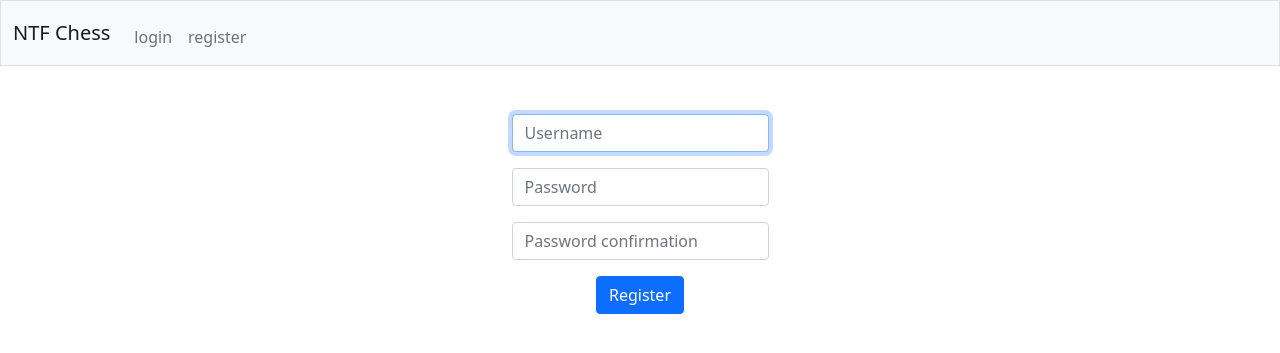
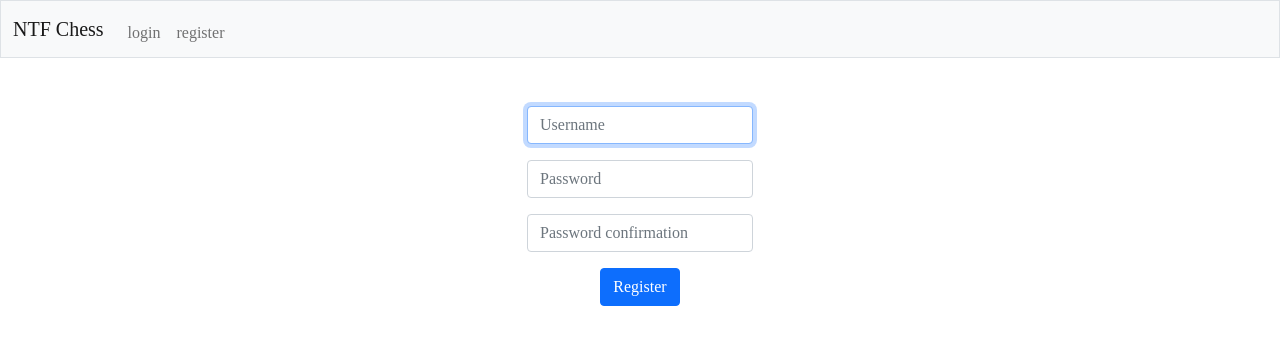
Before and after one commit to Blanwhit/NTF-Chess, a Flask app: template templates/auth/register.html in a window 1280 px wide. Shown: the top 353 px of the page. Run offline with Flask 3, Linux system fonts and the light colour scheme; the template is opened without the code that fills it, so the values that code supplies are empty; parts of the project's set-up code (start-up, migrations or seed data) failed here and were passed over.

Commit message:
Small changes and fixes

```diff
--- a/static/index.css
+++ b/static/index.css
@@ -156,6 +156,7 @@ b
     float: right;
     font-size: 36px;
     font-weight: bold;
+    transition: 300ms;
 }
 
 .close:hover,
--- a/templates/auth/login.html
+++ b/templates/auth/login.html
@@ -7,7 +7,8 @@
 {% block main %}
 <form action="/auth/login" method="post">
     <div class="mb-3">
-            <input autocomplete="off" autofocus class="form-control mx-auto w-auto" id="username" name="username" placeholder="Username" type="text">
+        <input autocomplete="off" autofocus class="form-control mx-auto w-auto" id="username" name="username"
+            placeholder="Username" type="text">
     </div>
     <div class="mb-3">
         <input class="form-control mx-auto w-auto" id="password" name="password" placeholder="Password" type="password">
--- a/templates/auth/register.html
+++ b/templates/auth/register.html
@@ -7,13 +7,15 @@
 {% block main %}
 <form action="/auth/register" method="post">
     <div class="mb-3">
-            <input autocomplete="off" autofocus class="form-control mx-auto w-auto" name="username" placeholder="Username" type="text">
+        <input autocomplete="off" autofocus class="form-control mx-auto w-auto" name="username" placeholder="Username"
+            type="text">
     </div>
     <div class="mb-3">
         <input class="form-control mx-auto w-auto" name="password" placeholder="Password" type="password">
     </div>
     <div class="mb-3">
-            <input class="form-control mx-auto w-auto" name="confirmation" placeholder="Password confirmation" type="password">
+        <input class="form-control mx-auto w-auto" name="confirmation" placeholder="Password confirmation"
+            type="password">
     </div>
     <button class="btn btn-primary" type="submit">Register</button>
 </form>
--- a/templates/base.html
+++ b/templates/base.html
@@ -7,14 +7,14 @@
     <meta charset="utf-8">
     <meta name="viewport" content="initial-scale=1, width=device-width">
 
-        <!-- http://getbootstrap.com/docs/5.1/ -->
-        <link crossorigin="anonymous" href="https://cdn.jsdelivr.net/npm/bootstrap@5.1.3/dist/css/bootstrap.min.css" integrity="sha384-1BmE4kWBq78iYhFldvKuhfTAU6auU8tT94WrHftjDbrCEXSU1oBoqyl2QvZ6jIW3" rel="stylesheet">
-        <script crossorigin="anonymous" src="https://cdn.jsdelivr.net/npm/bootstrap@5.1.3/dist/js/bootstrap.bundle.min.js" integrity="sha384-ka7Sk0Gln4gmtz2MlQnikT1wXgYsOg+OMhuP+IlRH9sENBO0LRn5q+8nbTov4+1p"></script>
+    <link crossorigin="anonymous" href="https://cdn.jsdelivr.net/npm/bootstrap@5.1.3/dist/css/bootstrap.min.css"
+        integrity="sha384-1BmE4kWBq78iYhFldvKuhfTAU6auU8tT94WrHftjDbrCEXSU1oBoqyl2QvZ6jIW3" rel="stylesheet">
+    <script crossorigin="anonymous" src="https://cdn.jsdelivr.net/npm/bootstrap@5.1.3/dist/js/bootstrap.bundle.min.js"
+        integrity="sha384-ka7Sk0Gln4gmtz2MlQnikT1wXgYsOg+OMhuP+IlRH9sENBO0LRn5q+8nbTov4+1p"></script>
 
-        <!-- https://favicon.io/emoji-favicons/money-bag/ -->
-        <link href="/static/favicon.ico" rel="icon">
-
-        <link href="/static/styles.css" rel="stylesheet">
+    <link href="/static/img/NTF Chess Logo.png" rel="icon">
+    <link href="/static/reset.css" rel="stylesheet">
+    <link href="/static/login_register.css" rel="stylesheet">
 
     <title>{% block title %} NTF Chess {% endblock %}</title>
 
@@ -25,7 +25,8 @@
     <nav class="bg-light border navbar navbar-expand-md navbar-light">
         <div class="container-fluid">
             <a class="navbar-brand" href="/"><span class="blue">NTF </span><span class="red">Chess</span></a>
-                <button aria-controls="navbar" aria-expanded="false" aria-label="Toggle navigation" class="navbar-toggler" data-bs-target="#navbar" data-bs-toggle="collapse" type="button">
+            <button aria-controls="navbar" aria-expanded="false" aria-label="Toggle navigation" class="navbar-toggler"
+                data-bs-target="#navbar" data-bs-toggle="collapse" type="button">
                 <span class="navbar-toggler-icon"></span>
             </button>
             <div class="collapse navbar-collapse" id="navbar">
--- a/templates/index.html
+++ b/templates/index.html
@@ -1,4 +1,3 @@
-
 <!DOCTYPE html>
 <html lang="en">
 
@@ -43,8 +42,9 @@
                 <li class="clear-text"><span class="text-hover">There should be some other notes here.</span></li>
             </ul>
         </div>
+    </div>
 
-        <script src="https://code.jquery.com/jquery-3.5.1.min.js"
+    <script src="https://code.jquery.com/jquery-3.5.1.min.js"
         integrity="sha384-ZvpUoO/+PpLXR1lu4jmpXWu80pZlYUAfxl5NsBMWOEPSjUn/6Z/hRTt8+pR6L4N2"
         crossorigin="anonymous"></script>
     <script src="{{ url_for('static', filename='chessboard-1.0.0.min.js') }}"></script>
```
Also changed, not shown: static/login_register.css (added). Lines whose indentation alone changed are shown as unchanged.
